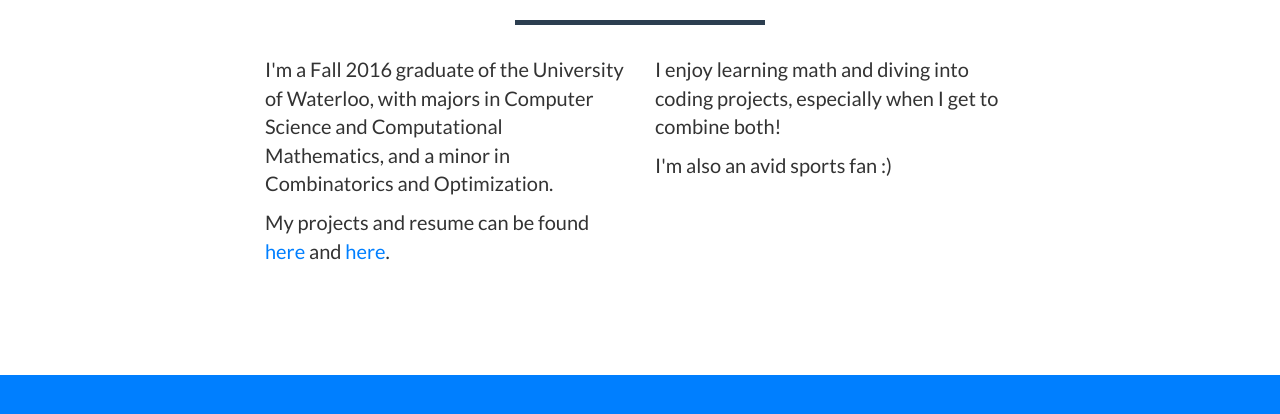
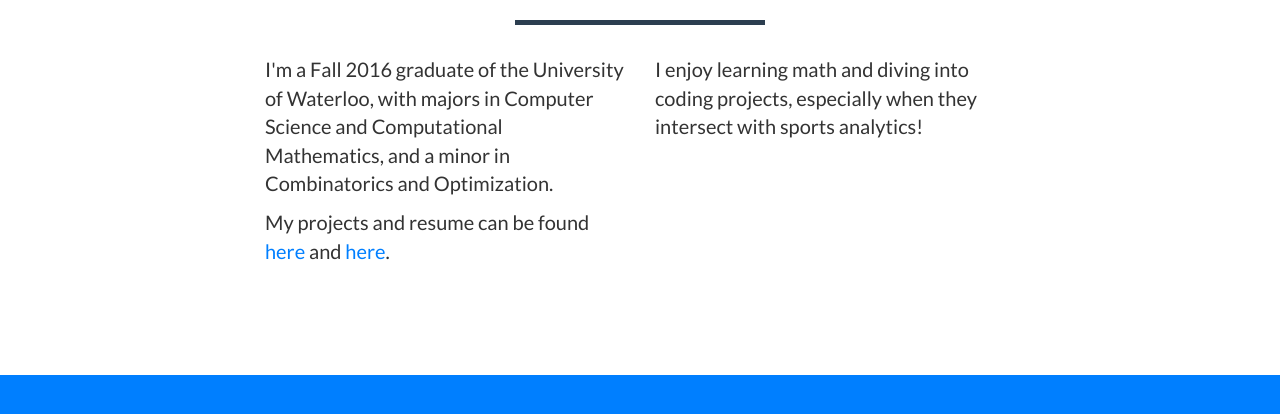
Before and after one commit to patwong/patwong.github.io, a website: page index.html in a window 1280 px wide. Shown: the part 656-1070 px from the top of the page. Drawn offline with nearby package versions, Linux system fonts and the light colour scheme.

Commit message:
updating about text

```diff
--- a/index.html
+++ b/index.html
@@ -106,8 +106,7 @@
 					</p>
                 </div>
                 <div class="col-lg-4">
-                    <p>I enjoy learning math and diving into coding projects, especially when I get to combine both!</p>
-					<p>I'm also an avid sports fan :)</p>
+                    <p>I enjoy learning math and diving into coding projects, especially when they intersect with sports analytics!</p>
                 </div>
             </div>
         </div>
```
